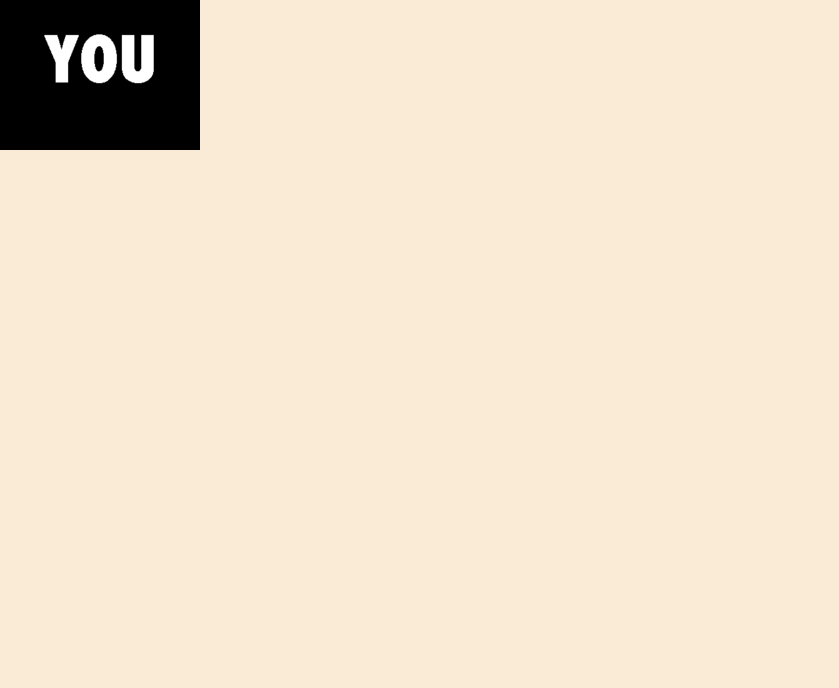
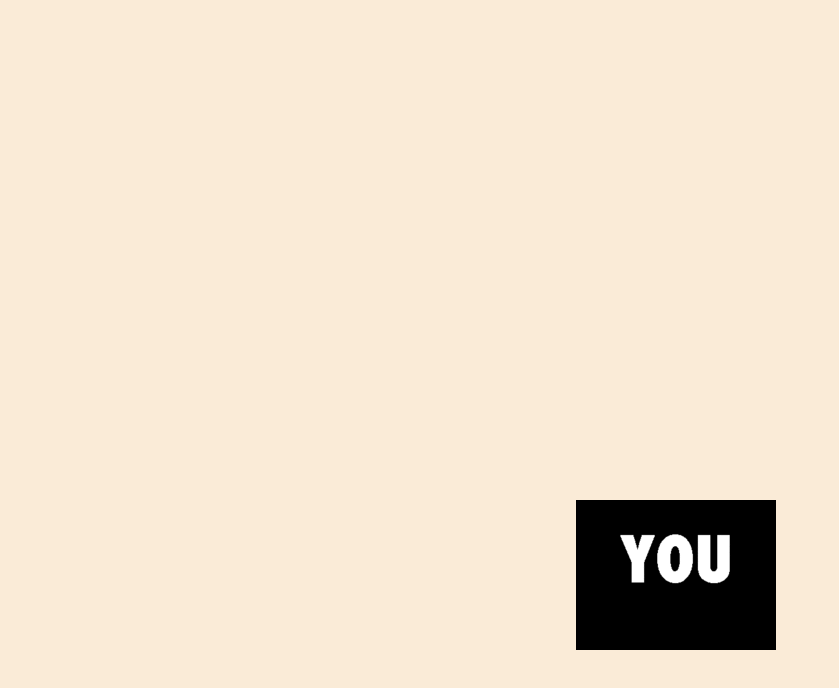
Before and after one commit to PhileasFogg3/TheAppleRestaurant, a plain HTML site: page theGame.html in a window 1280 px wide. Shown: the whole page, without its empty margins (0-839 px from the left). Drawn offline with Linux system fonts and the light colour scheme.

Commit message:
Fith Commit. Edited the Game page

```diff
--- a/Stylesheets/main.css
+++ b/Stylesheets/main.css
@@ -133,12 +133,6 @@ body {
     margin-right: auto;
     width: 75%;
 }
-/**! breakfastMenu section !*/
-
-/**! dinnerMenu section !*/
-
-/**! lunchMenu section !*/
-
 /**! meetTheTeam section !*/
 .image {
     display: block;
@@ -159,10 +153,13 @@ body {
     text-align: center;
     list-style: inside;
 }
-/**! ourMenu section !*/
-
 /**! theGame section !*/
-
-/**! thisIsNotAJoke section !*/
-
-/**! underConstruction section !*/
+.game {
+    display: block;
+    margin-left: auto;
+    margin-right: auto;
+    margin-top: auto;
+    margin-bottom: auto;
+    width: 10%;
+    padding-top: 500px;
+}
--- a/theGame.html
+++ b/theGame.html
@@ -8,8 +8,8 @@
     <title>NOT A JOKE</title>
 </head>
 <body>
-    <div>
-        <img src="./pictures/TheGame.gif" alt="You Just Lost The Game"
+    <div class="game">
+        <img src="./pictures/TheGame.gif" alt="You Just Lost The Game">
     </div>
 </body>
 </html>
```
